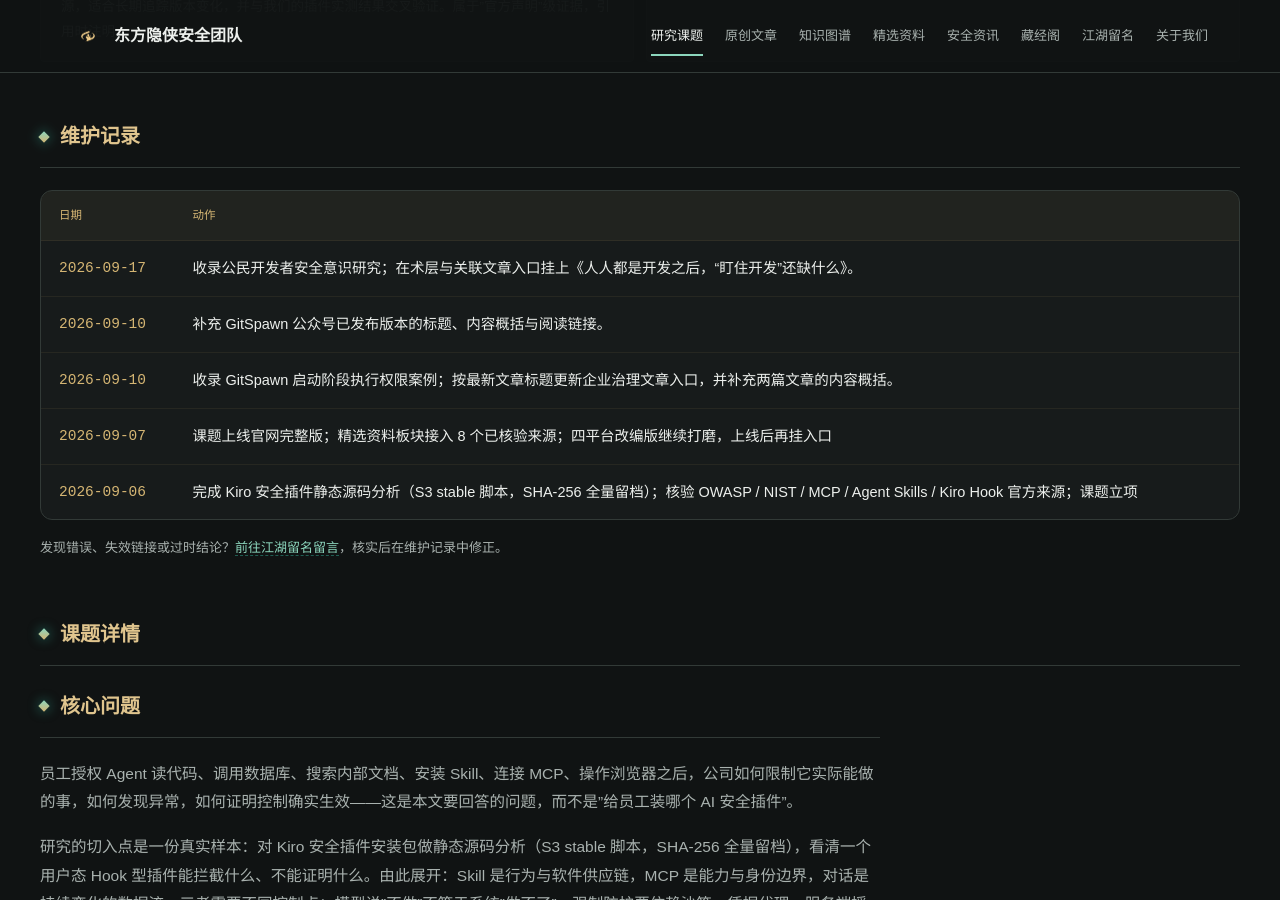
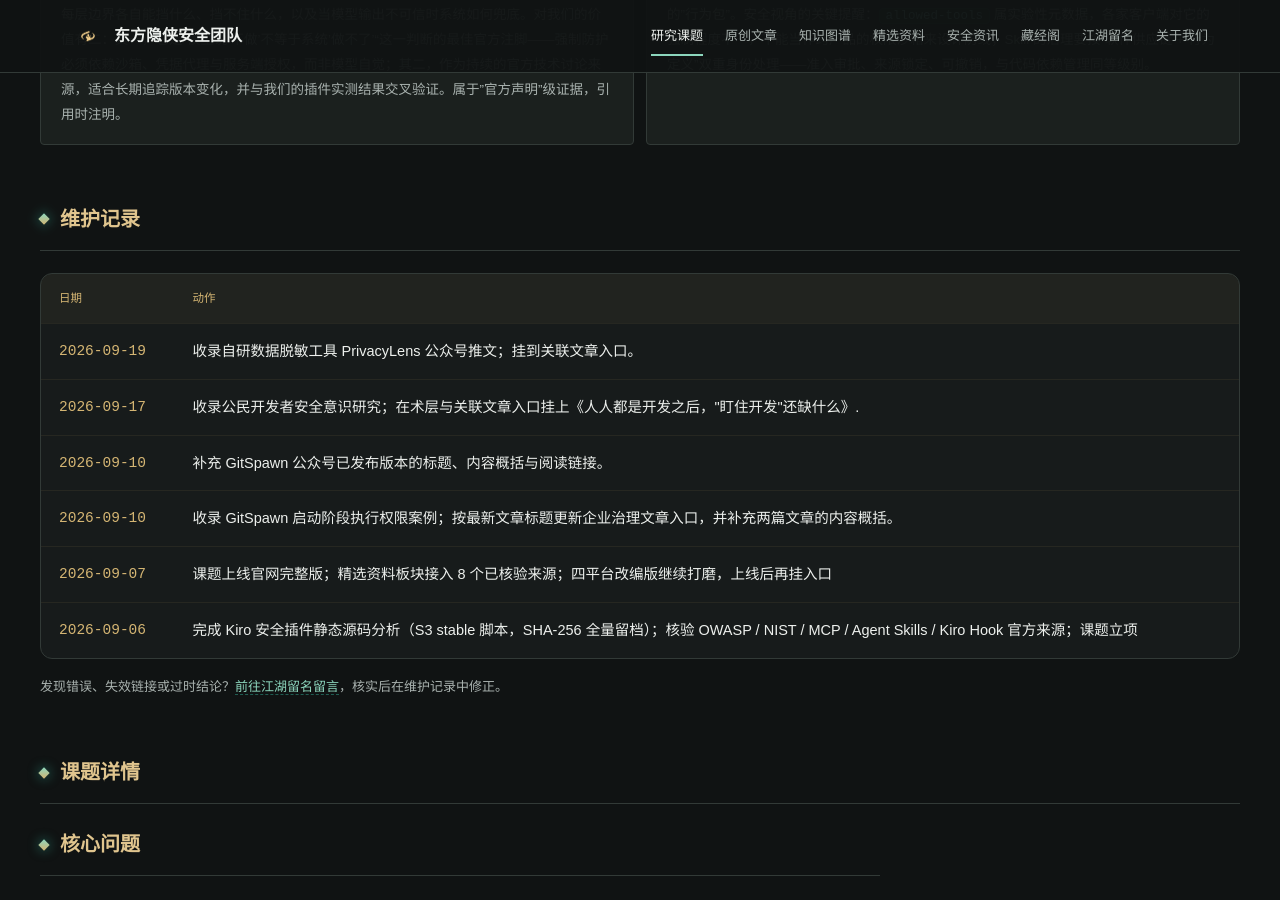
Before and after one commit to EastSword/EastSword.github.io, a Jekyll site: the page built from _topics/ai-agent-governance.md, in a window 1280 px wide and 900 px high, scrolled down 5553 px. Built offline with Jekyll 4.4.1, drawn with Linux system fonts in a browser that asks for light colours; comment, search, counter and statistics services are not loaded; some of the changed text lies outside the part shown.

Commit message:
ai-agent-governance 课题收录 PrivacyLens 数据脱敏工具推文

```diff
--- a/_topics/ai-agent-governance.md
+++ b/_topics/ai-agent-governance.md
@@ -4,7 +4,7 @@
 title: 企业员工使用 AI Agent 的安全管控与监控技术
 subtitle: 从 Kiro 安全插件静态分析出发，建立覆盖对话、Skill、MCP、工具执行、身份凭据与数据外发的企业防护体系
 date: 2026-09-06
-updated: 2026-09-17
+updated: 2026-09-19
 status: 已结题
 categories:
 - AI安全
@@ -150,6 +150,11 @@
   form: GitSpawn 图文解读
   url: https://mp.weixin.qq.com/s/YlDuWzXaOQS410utaJyJ-w
   note: 从 Claude Code、Qwen Code 的演示截图讲起，解释确认前为何会启动程序，并结合 Cursor 与 Goose 案例讨论如何检查和限制这些操作。
+- platform: 公众号
+  title: 不出网的AI隐私滤镜PrivacyLens，白帽集市焕新出发
+  form: 数据脱敏工具
+  url: https://mp.weixin.qq.com/s/pvAbZiy1sLr-UTFTt-txnQ
+  note: 自研数据脱敏工具 PrivacyLens 上线 FreeBuf 白帽集市；文本发给外部 AI 前先在本地脱敏，回答后按任务 ID 一键还原，数据不出网。
 research_notes: 企业员工使用AI_Agent的安全管控与监控技术研究.md
 reading_path:
 - 先读「核心问题」：员工授权 Agent 读代码、连 MCP、装 Skill 之后，公司要限制什么、发现什么、证明什么
@@ -169,8 +174,10 @@
   - Hook 阻断的绕过面（超时语义、IDE 与 CLI 事件集差异）目前只完成静态分析，动态绕过测试待补
   - D0-D3 数据等级与 A0-A3 动作等级的分级矩阵在真实企业的适配度，等待首批落地反馈
 changelog:
+- date: '2026-09-19'
+  action: 收录自研数据脱敏工具 PrivacyLens 公众号推文；挂到关联文章入口。
 - date: '2026-09-17'
-  action: 收录公民开发者安全意识研究；在术层与关联文章入口挂上《人人都是开发之后，“盯住开发”还缺什么》。
+  action: 收录公民开发者安全意识研究；在术层与关联文章入口挂上《人人都是开发之后，"盯住开发"还缺什么》.
 - date: '2026-09-10'
   action: 补充 GitSpawn 公众号已发布版本的标题、内容概括与阅读链接。
 - date: '2026-09-10'
```
